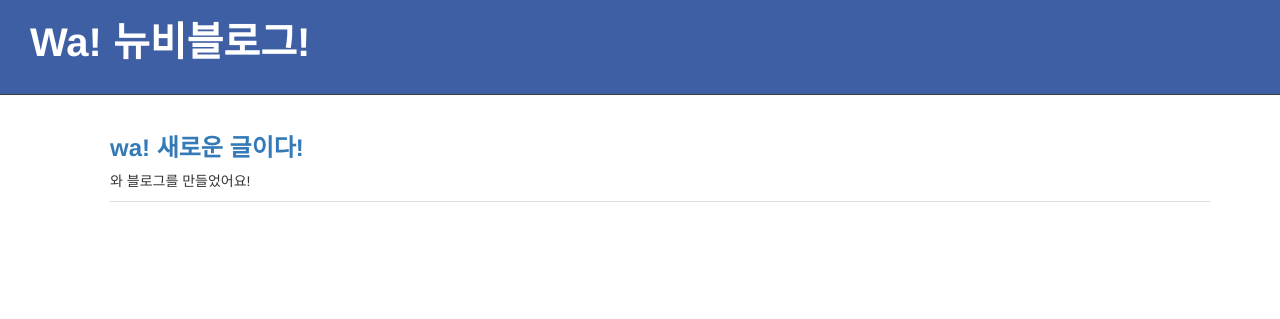
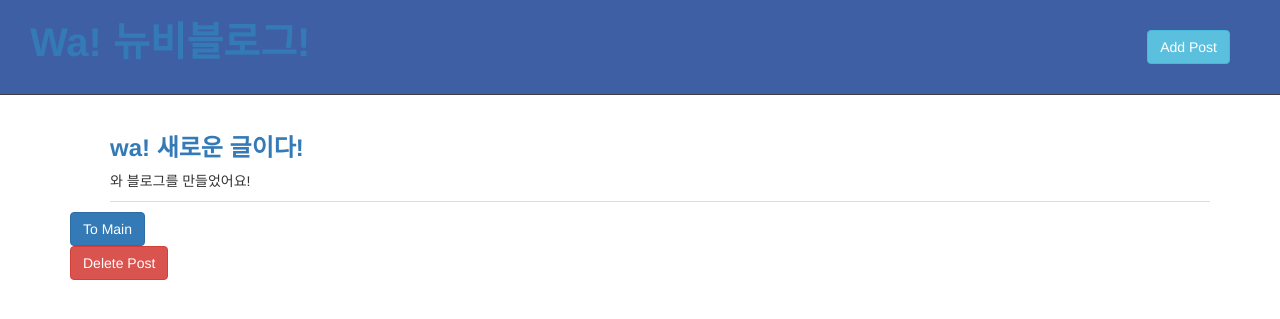
Before and after one commit to estela19/SimleBlog, a Django app: page /post/1/ in a window 1280 px wide. Shown: the top 319 px of the page. Run offline with Django 3.2, Linux system fonts and the light colour scheme; data comes from the database, SQL or seed files in the repository; both versions use the stored data as it was after the commit; some libraries are stand-ins or nearby versions.

Commit message:
Feat(post) : Delete post method

```diff
--- a/simpleblog/blog/models.py
+++ b/simpleblog/blog/models.py
@@ -16,3 +16,7 @@ class Post(models.Model):
     def publish(self):
         self.published_date = timezone.now()
         self.save()
+
+    def hide(self):
+        self.published_date = None
+        self.save()
--- a/simpleblog/blog/views.py
+++ b/simpleblog/blog/views.py
@@ -1,6 +1,7 @@
 from django.shortcuts import render, get_object_or_404
 from blog.models import Post
 from django.shortcuts import redirect
+from django.http import HttpResponse
 from django.contrib.auth import get_user_model
 
 def post_list(request):
@@ -35,3 +36,12 @@ def post_add(request):
 
     elif request.method == "GET":
         return render(request, 'blog/post_add.html')
+
+def post_delete(request, pk):
+    if request.method == 'POST':
+        post = Post.objects.get(pk=pk)
+        post.delete()
+        return render(request, 'blog/post_delete.html')
+
+    elif request.method == 'GET':
+        return HttpResponse('잘못된 접근입니다.')
--- a/simpleblog/simpleblog/urls.py
+++ b/simpleblog/simpleblog/urls.py
@@ -18,12 +18,13 @@ from django.urls import path
 from blog.views import post_list
 from blog.views import post_detail
 from blog.views import post_add
-
+from blog.views import post_delete
 
 app_name = 'blog'
 urlpatterns = [
     path('admin/', admin.site.urls),
     path('', post_list, name='post_list'),
     path('post/<int:pk>/', post_detail, name='post_detail'),
-    path('post/add/', post_add, name='post_add')
+    path('post/add/', post_add, name='post_add'),
+    path('post/<int:pk>/delete/', post_delete, name='post_delete')
 ]
--- a/simpleblog/static/css/blog.css
+++ b/simpleblog/static/css/blog.css
@@ -14,6 +14,10 @@
     margin: 0;
     margin-bottom: 10px;
     padding: 0;
+}
+
+#home{
+    color : white;
 }
 
 .recent {
@@ -55,3 +59,9 @@ a:hover {
 .author {
     float: right;
 }
+
+.add-post{
+    position: absolute;
+    right: 50px;
+    top: 30px;
+}
--- a/simpleblog/templates/base.html
+++ b/simpleblog/templates/base.html
@@ -12,7 +12,10 @@
 </head>
 <body>
     <div class="header">
-        <h1>Wa!  뉴비블로그!</h1>
+        <a class="home" href="/"><h1>Wa!  뉴비블로그!</h1></a>
+        <a class="add-post" href="{% url 'post_add' %}">
+            <button type="button" class="btn btn-info">Add Post</button>
+        </a>
     </div>
     {% block content %}
     {% endblock %}
--- a/simpleblog/templates/blog/post_detail.html
+++ b/simpleblog/templates/blog/post_detail.html
@@ -8,5 +8,12 @@
             <div class="content">{{ post.content|linebreaksbr }}</div>
         </li>
     </ul>
+    <a href="/">
+        <button type="button" class="btn btn-primary to-main">To Main</button></button>
+    </a>
+    <form action="{% url 'post_delete' pk=post.pk %}" method="POST">
+        {% csrf_token %}
+        <button type="submit" class="btn btn-danger">Delete Post</button>
+    </form>
 </div>
 {% endblock %}
```
Also changed, not shown: simpleblog/templates/blog/post_delete.html (added, +10 -0 lines), simpleblog/db.sqlite3.
